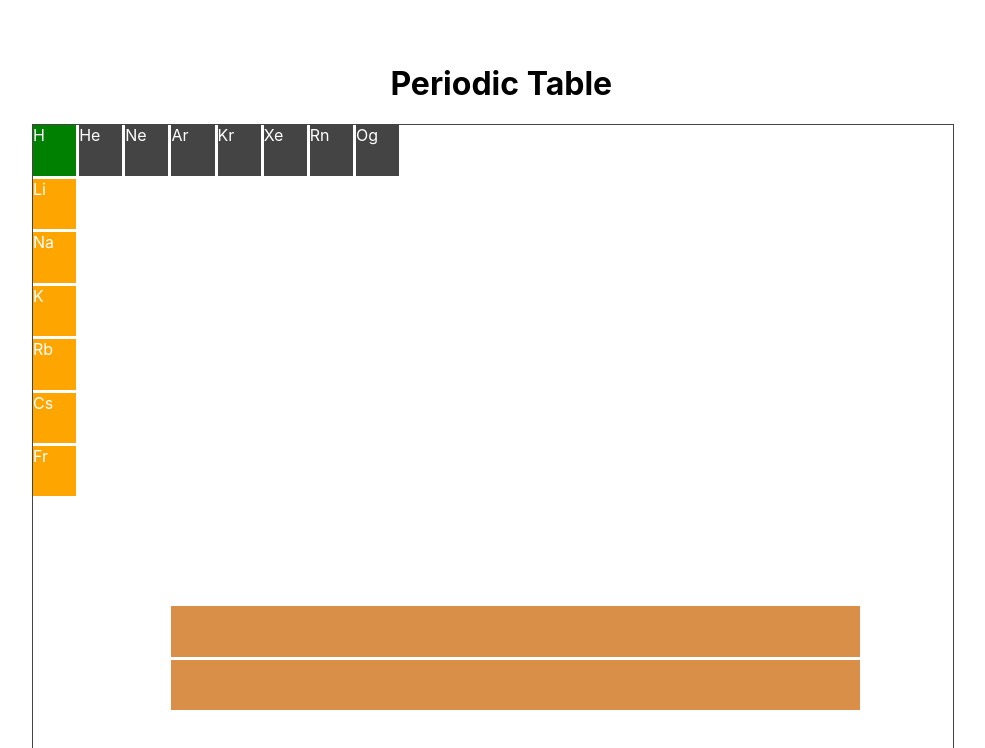
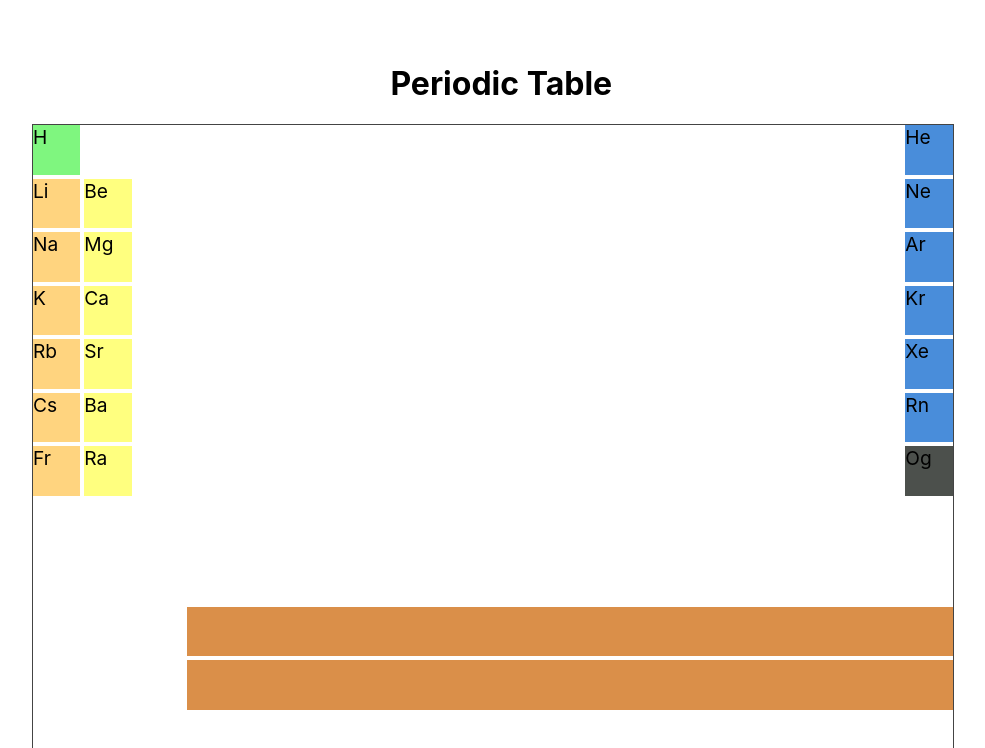
Before and after one commit to anilkris/periodictable, a React (Create React App) app: page / in a window 1280 px wide. Shown: the top 748 px of the page, without its empty margins (96-1081 px from the left). Built offline with nearby package versions, Linux system fonts and the light colour scheme.

Commit message:
Updated the table

```diff
--- a/src/App.css
+++ b/src/App.css
@@ -11,9 +11,9 @@ header {
 }
 .Container {
   display: grid;
-  grid-template-columns: 1fr 1fr 1fr 1fr 1fr 1fr 1fr 1fr 1fr 1fr 1fr 1fr 1fr 1fr 1fr 1fr 1fr 1fr 1fr 1fr;
+  grid-template-columns: 1fr 1fr 1fr 1fr 1fr 1fr 1fr 1fr 1fr 1fr 1fr 1fr 1fr 1fr 1fr 1fr 1fr 1fr ;
   grid-template-rows: 1fr 1fr 1fr 1fr 1fr 1fr 1fr 1fr 1fr 1fr 1fr 1fr;
-  grid-gap: 3px;
+  grid-gap: 4px ;
   width: 90%;
   height: 80vh;
   border: 1px solid;
@@ -22,46 +22,161 @@ header {
 }
 .Elem {
   background-color: #444;
-  color: #fff;
+  color: black;
+  font-weight: 200%;
+  font-size: 120%;
+  font-style: bold;
 }
+
+.Alkali
+{ background-color: rgb(255, 212, 127); }
+.Alkaline .Alkaline     { background-color: rgb(255, 255, 127); }
+.Transition .Transition { background-color: rgb(238, 204, 204); }
+.Poor .Poor             { background-color: rgb(136, 238, 221); }
+.Metalloid .Metalloid	{ background-color: rgb(136, 221, 153); }
+.Halogen .Halogen		{ background-color: rgb(102, 221, 204); }
+.Nonmetal
+   { background-color: rgb(127, 246, 127); }
+.Noble .Noble           { background-color: rgb(195, 212, 255); }
+.Lanthanoid .Lanthanoid { background-color: rgb(255, 212, 195); }
+.Actinoid .Actinoid     { background-color: rgb(238, 212, 229); }
+.Undiscovered           { background-color: rgb(255, 255, 255); }
+.InnerBorder            { background-color: rgb(204, 204, 255); }
+.BlueLeft, .BlueRight, .BlueTop, .BlueBottom	{ border-color: rgb(102, 102, 255); }
+
 
 .H {
   grid-column: 1 / 2;
   grid-row : 1 / 2;
-  background-color: green;
+
 }
 .Li {
   grid-column: 1 / 2;
   grid-row : 2 / 3;
-  background-color: orange;
 }
 .Na {
   grid-column: 1 / 2;
   grid-row : 3 / 4;
-  background-color: orange;
 }
 .K {
   grid-column: 1 / 2;
   grid-row : 4 / 5;
-  background-color: orange;
+
+
 }
 .Rb {
   grid-column: 1 / 2;
   grid-row : 5 / 6;
-  background-color: orange;
 }
 .Cs {
   grid-column: 1 / 2;
   grid-row : 6 / 7;
-  background-color: orange;
 }
 
 .Fr {
   grid-column: 1 / 2;
   grid-row : 7 / 8;
-  background-color: orange;
 }
 
+.Be {
+  grid-column: 2 / 3;
+  grid-row : 2 / 3;
+  background-color: rgb(255, 255, 127);
+}
+
+.Mg {
+
+  grid-column: 2 / 3;
+  grid-row : 3 / 4;
+
+  background-color: rgb(255, 255, 127);
+
+}
+.Ca {
+
+  grid-column: 2 / 3;
+  grid-row : 4 / 5;
+
+  background-color: rgb(255, 255, 127);
+
+}
+.Sr {
+
+  grid-column: 2 / 3;
+  grid-row : 5 / 6;
+
+  background-color: rgb(255, 255, 127);
+
+}
+
+.Ba {
+
+  grid-column: 2 / 3;
+  grid-row : 6 / 7;
+
+  background-color: rgb(255, 255, 127);
+
+}
+.Ra {
+
+  grid-column: 2 / 3;
+  grid-row : 7 / 8;
+
+  background-color: rgb(255, 255, 127);
+
+}
+.He {
+  grid-column: 18 / 19;
+  grid-row : 1 / 2;
+  background-color: rgb(73, 141, 218);
+
+
+}
+.Ne {
+
+  grid-column: 18 / 19;
+  grid-row : 2 / 3;
+
+  background-color: rgb(73, 141, 218);
+
+}
+.Ar {
+
+  grid-column: 18 / 19;
+  grid-row : 3 / 4;
+
+  background-color: rgb(73, 141, 218);
+
+}
+.Kr {
+
+  grid-column: 18 / 19;
+  grid-row : 4 / 5;
+
+  background-color: rgb(73, 141, 218);
+
+}
+.Xe {
+
+  grid-column: 18 / 19;
+  grid-row : 5 / 6;
+
+  background-color: rgb(73, 141, 218);
+
+}
+.Rn {
+
+  grid-column: 18 / 19;
+  grid-row : 6 / 7;
+  background-color: rgb(73, 141, 218);
+}
+
+.Og {
+
+  grid-column: 18 / 19;
+  grid-row : 7 / 8;
+  background-color: rgb(76, 80, 76);
+}
 .Elem_57_71 {
   grid-column: 4 / 19;
   grid-row : 10 / 11;
--- a/src/App.js
+++ b/src/App.js
@@ -1,5 +1,6 @@
 import React, { Component } from 'react';
 import {FirstColumn} from './FirstColumn.js';
+import {SecondColumn} from './SecondColumn.js';
 import {LastColumn} from './LastColumn.js';
 import './App.css';
 
@@ -13,6 +14,7 @@ class App extends Component {
       <div className="Container">
 
       <FirstColumn />
+      <SecondColumn />
       <LastColumn />
         <div className="Elem Elem_57_71">
         </div>
--- a/src/FirstColumn.js
+++ b/src/FirstColumn.js
@@ -1,27 +1,27 @@
 import React from 'react';
 
 export const FirstColumn = () => <React.Fragment>
-       <div className="Elem H">
+       <div className="Elem Nonmetal H">
             H
         </div>
-        <div className="Elem Li">
+        <div className="Elem Alkali Li">
             Li
         </div>
-        <div className="Elem Na">
+        <div className="Elem Alkali Na">
             Na
         </div>
-        <div className="Elem K">
+        <div className="Elem Alkali K">
             K
         </div>
-        <div className="Elem Rb">
+        <div className="Elem Alkali Rb">
           Rb
         </div>
 
-        <div className="Elem Cs">
+        <div className="Elem Alkali Cs">
             Cs
         </div>
 
-        <div className="Elem Fr">
+        <div className="Elem Alkali Fr">
             Fr
         </div>
 
--- /dev/null
+++ b/src/SecondColumn.js
@@ -0,0 +1,26 @@
+
+import React from 'react';
+
+export const SecondColumn = () => <React.Fragment>
+       <div className="Elem  Be">
+            Be
+        </div>
+        <div className="Elem Mg">
+            Mg
+        </div>
+        <div className="Elem Ca">
+            Ca
+        </div>
+        <div className="Elem Sr">
+           Sr
+        </div>
+        <div className="Elem Ba">
+            Ba
+        </div>
+
+        <div className="Elem Ra">
+            Ra
+        </div>
+
+
+</React.Fragment>
```
